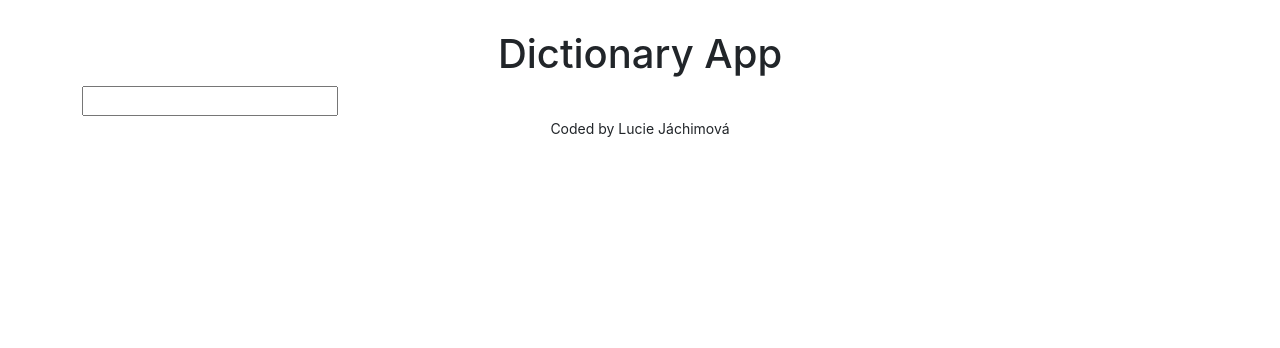
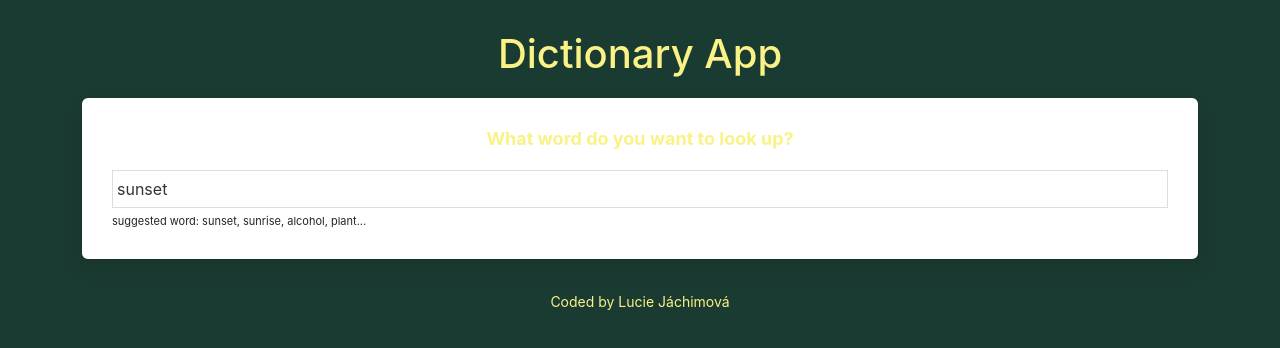
Before and after one commit to luciejachimova/dictionary-project, a React (Create React App) app: page / in a window 1280 px wide. Shown: the top 348 px of the page. Built offline with nearby package versions, Linux system fonts and the light colour scheme; no server answers.

Commit message:
Styled the aplication

```diff
--- a/src/App.css
+++ b/src/App.css
@@ -0,0 +1,15 @@
+body {
+  background: #1A3B31;
+}
+.App header {
+  margin: 30px auto;
+}
+.App h1 {
+  text-align: center;
+  color: #faf286;
+}
+.App footer {
+  text-align: center;
+  color: #faf286;
+  margin: 30px 0;
+}
--- a/src/App.js
+++ b/src/App.js
@@ -8,9 +8,9 @@
         <header className="App-header"></header>
         <h1> Dictionary App</h1>
         <main>
-          <Dictionary />
+          <Dictionary defaultKeyword="sunset" />
         </main>
-        <footer className="text-center">
+        <footer>
           <small>Coded by Lucie Jáchimová</small>
         </footer>
       </div>
--- a/src/Dictionary.css
+++ b/src/Dictionary.css
@@ -1,10 +1,25 @@
-.App-header {
-  margin: 30px auto;
+.Dictionary h1 {
+  font-size: 18px;
+  font-weight: bold;
+  margin-bottom: 20px;
 }
-.App h1 {
-  text-align: center;
+
+.Dictionary section {
+  background: white;
+  padding: 30px;
+  border-radius: 6px;
+  box-shadow: 0 10px 20px rgb(0 0 0 / 10%);
+  margin: 20px 0;
 }
-.App-footer {
-  text-align: center;
-  margin: 30px 0;
+
+.Dictionary input {
+  width: 100%;
+  padding: 6px 4px;
+  color: #333;
+  border: 1px solid #ddd;
 }
+
+.Dictionary .hint {
+  font-size: 11px;
+  margin-top: 5px;
+}
--- a/src/Dictionary.js
+++ b/src/Dictionary.js
@@ -3,33 +3,54 @@
 import Results from "./Results";
 import "./Dictionary.css";
 
-export default function Dictionary() {
-  let [keyword, setKeyword] = useState("");
+export default function Dictionary(props) {
+  let [keyword, setKeyword] = useState(props.defaultKeyword);
   let [results, setResults] = useState(null);
+  let [loaded, setLoaded] = useState(false);
 
   function handleResponse(response) {
-    console.log(response.data[0]);
     setResults(response.data[0]);
   }
-
-  function search(event) {
-    event.preventDefault();
-
+  function search() {
     //documentation: https://dictionaryapi.dev/
     let apiUrl = `https://api.dictionaryapi.dev/api/v2/entries/en/${keyword}`;
     axios.get(apiUrl).then(handleResponse);
   }
 
+  function handleSubmit(event) {
+    event.preventDefault();
+    search();
+  }
+
   function handleKeywordChange(event) {
     setKeyword(event.target.value);
   }
+  function load() {
+    setLoaded(true);
+    search();
+  }
 
+  if (loaded) {
     return (
       <div className="Dictionary">
-      <form onSubmit={search}>
-        <input type="search" onChange={handleKeywordChange} />
+        <section>
+          <h1>What word do you want to look up?</h1>
+          <form onSubmit={handleSubmit}>
+            <input
+              type="search"
+              onChange={handleKeywordChange}
+              defaultValue={props.defaultKeyword}
+            />
           </form>
+          <div className="hint">
+            suggested word: sunset, sunrise, alcohol, plant...
+          </div>
+        </section>
         <Results results={results} />
       </div>
     );
+  } else {
+    load();
+    return "Loading";
   }
+}
--- /dev/null
+++ b/src/Meaning.css
@@ -0,0 +1,10 @@
+.Meaning h3 {
+  font-size: 24px;
+  line-height: 1.5;
+  font-weight: bold;
+}
+.Meaning .example {
+  font-size: 13px;
+  color: #70757a;
+  font-style: italic;
+}
--- a/src/Meaning.js
+++ b/src/Meaning.js
@@ -1,4 +1,5 @@
 import React from "react";
+import "./Meaning.css";
 import Synonyms from "./Synonyms";
 
 export default function Meaning(props) {
@@ -8,13 +9,14 @@
       {props.meaning.definitions.map(function (definition, index) {
         return (
           <div key={index}>
-            <p>
+            <div className="definition">
               <strong>Definition:</strong> {definition.definition}
-              <br />
+            </div>
+            <div className="example">
               <strong>Example:</strong>
-              <em>{definition.example}</em>
-              <Synonyms synonyms={definition.synonyms} />
-            </p>
+              {definition.example}
+            </div>
+            <Synonyms synonyms={definition.synonyms} />
           </div>
         );
       })}
--- /dev/null
+++ b/src/Phonetic.css
@@ -0,0 +1,23 @@
+.Phonetic {
+  margin: 20px 0;
+}
+.Phonetic a {
+  border: 1px solid #1a3b31;
+  color: #1a3b31;
+  text-decoration: none;
+  padding: 10px 15px;
+  font-size: 12px;
+  font-weight: bold;
+  margin-right: 10px;
+  border-radius: 20px;
+  transition: all 150ms ease-in-out;
+}
+.Phonetic a:hover {
+  border: 1px solid #faf286;
+  background: #1a3b31;
+  color: #faf286;
+}
+.Phonetic .text {
+  opacity: 0.7;
+  font-weight: bold;
+}
--- a/src/Phonetic.js
+++ b/src/Phonetic.js
@@ -1,4 +1,5 @@
 import React from "react";
+import "./Phonetic.css"
 
 export default function Phonetic(props) {
   return (
--- /dev/null
+++ b/src/Results.css
@@ -0,0 +1,5 @@
+.Results h2 {
+  font-size: 36px;
+  font-weight: bold;
+  line-height: 1.5;
+}
--- a/src/Results.js
+++ b/src/Results.js
@@ -1,6 +1,7 @@
 import React from "react";
 import Meaning from "./Meaning";
 import Phonetic from "./Phonetic";
+import "./Results.css";
 
 export default function Results(props) {
   if (props.results) {
--- /dev/null
+++ b/src/Synonyms.css
@@ -0,0 +1,10 @@
+.Synonyms {
+  margin: 30px 0 0;
+  padding: 0;
+}
+.Synonyms li {
+  font-size: 13px;
+  display: inline-block;
+  padding-right: 10px;
+  line-height: 1;
+}
--- a/src/Synonyms.js
+++ b/src/Synonyms.js
@@ -1,4 +1,5 @@
 import React from "react";
+import "./Synonyms.css"
 
 export default function Synonyms(props) {
   if (props.synonyms) {
```
Lines whose indentation alone changed are shown as unchanged.
